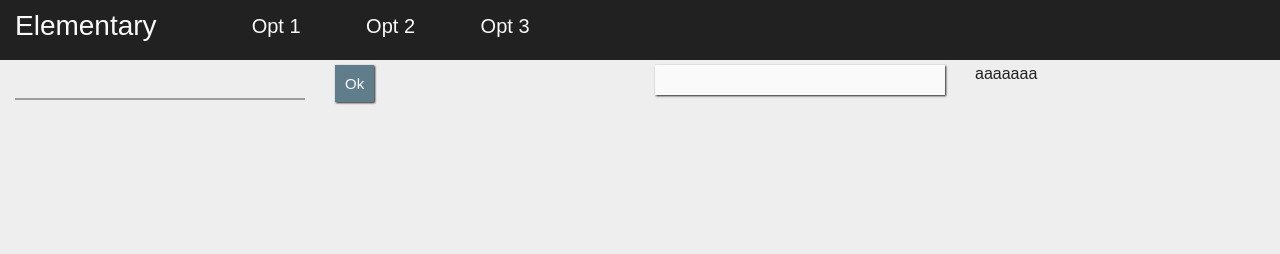
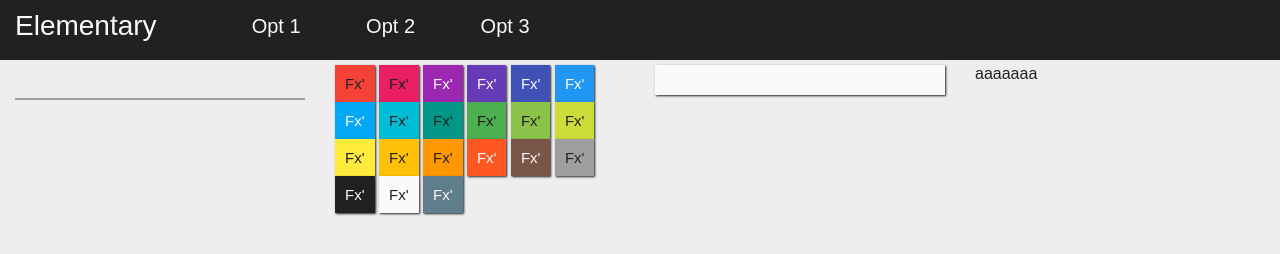
Before and after one commit to elementary-material/elementary-material, a plain HTML site: page teste.html in a window 1280 px wide. Drawn offline with Linux system fonts and the light colour scheme.

Commit message:
Introduced almost white color fill

```diff
--- a/grid.css
+++ b/grid.css
@@ -71,7 +71,7 @@ body {
 /*!
  * Columns
  */
-.col {
+.row>.col {
     -ms-flex-preferred-size: 0;
     flex-basis: 0;
     -ms-flex-positive: 1;
@@ -703,6 +703,17 @@ body {
     color: var(--blue-grey);
 }
 
+/*almost-white*/
+.almost-white {
+    background: var(--almost-white);
+    color: var(--strong-grey);
+}
+
+.btn.almost-white:hover {
+    background: var(--strong-grey);
+    color: var(--almost-white);
+}
+
 /*!
 * Card component
 */
--- a/teste.html
+++ b/teste.html
@@ -27,9 +27,35 @@
             </div>
         </div>
         <div class="row">
-            <div class="col md-3 sm-6 xs-12"> <input type="text" class="text-field"></div>
-            <div class="col md-3 sm-6 xs-12"> <button class="btn blue-grey">Ok</button></div>
-            <div class="col md-3 sm-6 xs-12"> <div class="card"></div></div>
+            <div class="col md-3 sm-6 xs-12">
+                <input type="text" class="text-field">
+            </div>
+            <div class="col md-3 sm-6 xs-12">
+                <button class="btn red">Fx'</button>
+                <button class="btn pink">Fx'</button>
+                <button class="btn purple">Fx'</button>
+                <button class="btn deep-purple">Fx'</button>
+                <button class="btn indigo">Fx'</button>
+                <button class="btn blue">Fx'</button>
+                <button class="btn light-blue">Fx'</button>
+                <button class="btn cyan">Fx'</button>
+                <button class="btn teal">Fx'</button>
+                <button class="btn green">Fx'</button>
+                <button class="btn light-green">Fx'</button>
+                <button class="btn lime">Fx'</button>
+                <button class="btn yellow">Fx'</button>
+                <button class="btn amber">Fx'</button>
+                <button class="btn orange">Fx'</button>
+                <button class="btn deep-orange">Fx'</button>
+                <button class="btn brown">Fx'</button>
+                <button class="btn grey">Fx'</button>
+                <button class="btn strong-grey">Fx'</button>
+                <button class="btn almost-white">Fx'</button>
+                <button class="btn blue-grey">Fx'</button>
+            </div>
+            <div class="col md-3 sm-6 xs-12">
+                <div class="card"></div>
+            </div>
             <div class="col md-3 sm-6 xs-12"> aaaaaaa</div>
         </div>
     </div>
```
